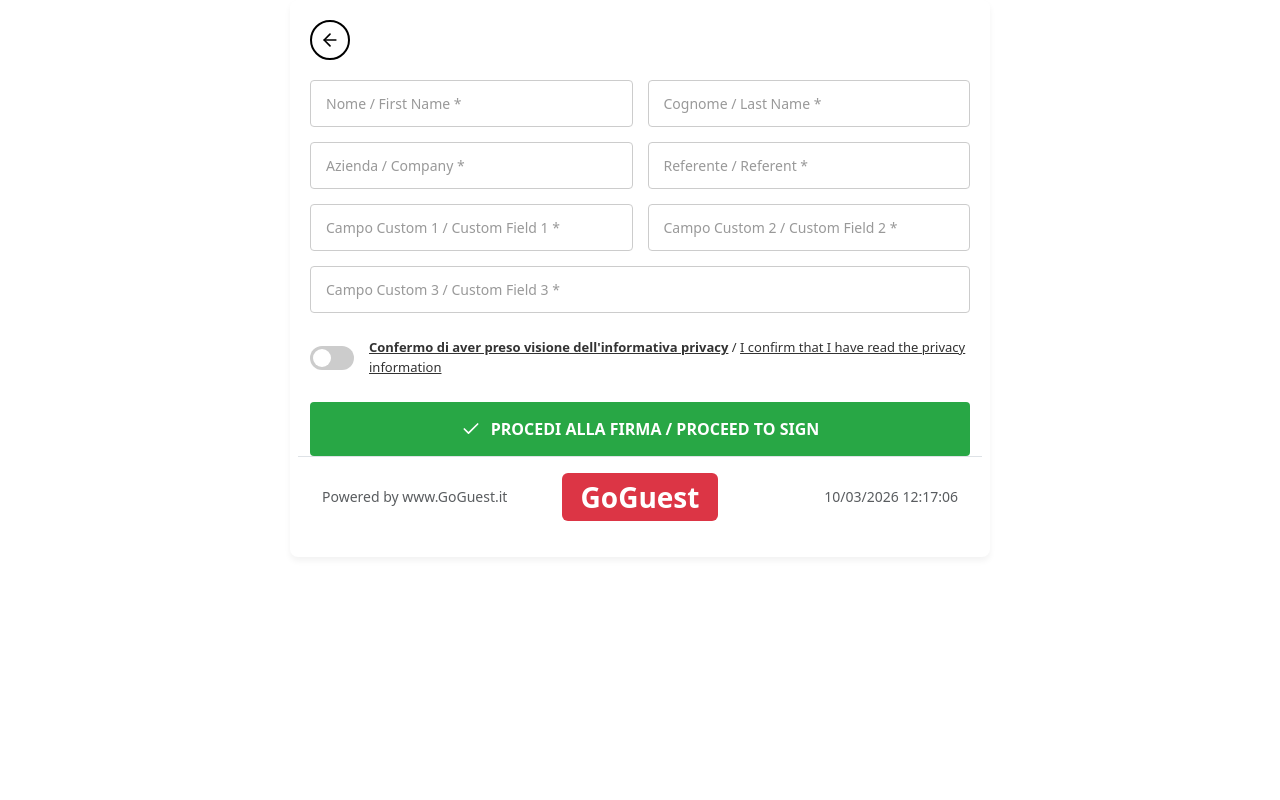
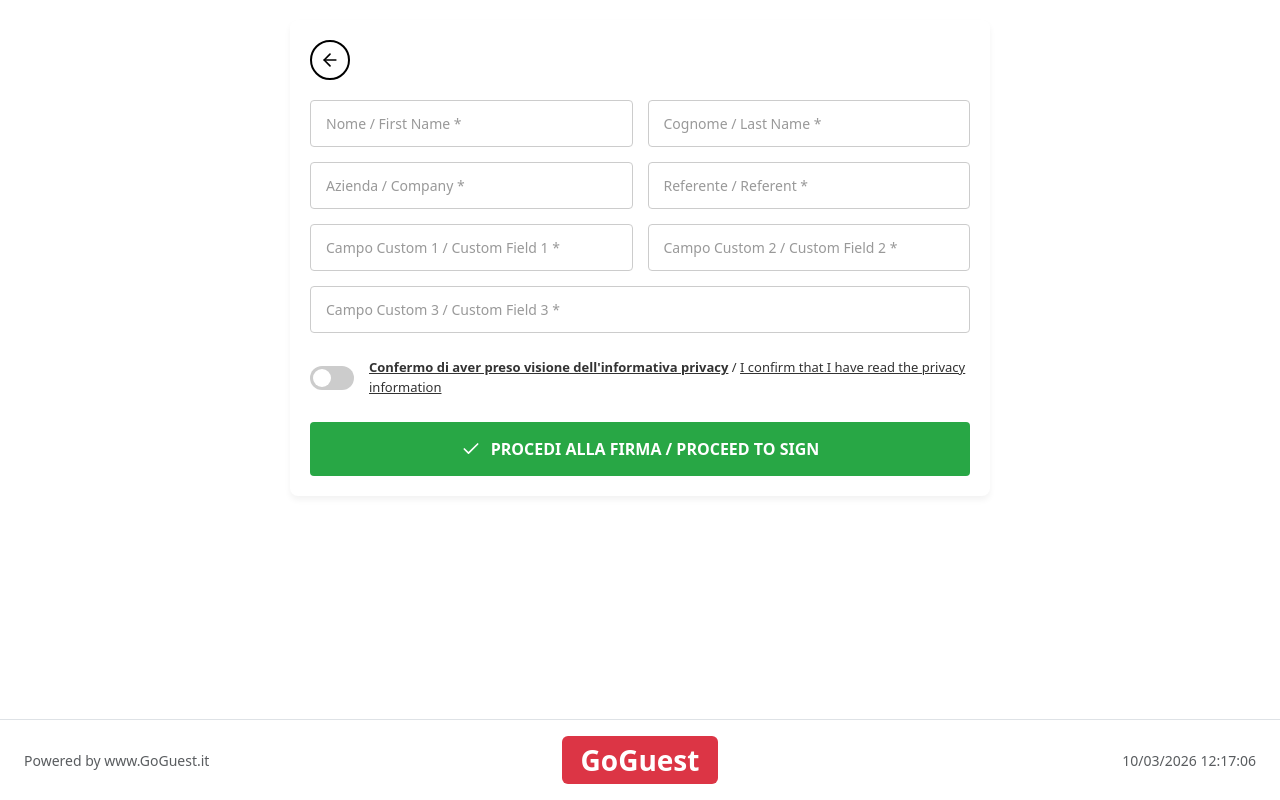
Before and after one commit to GPOI-2526-5E/GoGuest, an Angular app in the folder client/: page /entry in a window 1280 px wide. Built offline with nearby package versions, Linux system fonts and the light colour scheme.

Commit message:
abbellimento entry-form

```diff
--- a/client/src/app/features/auth/entry-form.component/entry-form.component.css
+++ b/client/src/app/features/auth/entry-form.component/entry-form.component.css
@@ -1,10 +1,27 @@
+html, body {
+    height: 100%;
+    margin: 0;
+}
+
+.main-wrapper {
+    display: flex;
+    flex-direction: column;
+    min-height: 100vh;
+}
+
+.content-area {
+    flex: 1;
+    /* Spinge il footer verso il basso */
+    padding: 20px;
+}
+
 .form-container {
     background-color: #ffffff;
     width: 100%;
     max-width: 700px;
     padding: 20px;
     border-radius: 8px;
-    box-shadow: 0 4px 6px rgba(0,0,0,0.05);
+    box-shadow: 0 4px 6px rgba(0, 0, 0, 0.05);
     margin: 0 auto;
 }
 
@@ -20,9 +37,11 @@
     justify-content: center;
     cursor: pointer;
     margin-bottom: 20px;
-    text-decoration: none; /* Rimuove la sottolineatura del link */
+    text-decoration: none;
+    /* Rimuove la sottolineatura del link */
     color: #000;
 }
+
 .back-button svg {
     width: 20px;
     height: 20px;
@@ -43,9 +62,11 @@ input[type="text"] {
     color: #333;
     outline: none;
 }
+
 input[type="text"]::placeholder {
     color: #999;
 }
+
 input[type="text"]:focus {
     border-color: #28a745;
 }
@@ -76,18 +97,24 @@ input[type="text"]:focus {
     height: 24px;
     flex-shrink: 0;
 }
+
 .toggle-switch input {
     opacity: 0;
     width: 0;
     height: 0;
 }
+
 .slider {
     position: absolute;
     cursor: pointer;
-    top: 0; left: 0; right: 0; bottom: 0;
+    top: 0;
+    left: 0;
+    right: 0;
+    bottom: 0;
     background-color: #ccc;
     transition: .4s;
 }
+
 .slider:before {
     position: absolute;
     content: "";
@@ -98,15 +125,19 @@ input[type="text"]:focus {
     background-color: white;
     transition: .4s;
 }
-input:checked + .slider {
+
+input:checked+.slider {
     background-color: #28a745;
 }
-input:checked + .slider:before {
+
+input:checked+.slider:before {
     transform: translateX(20px);
 }
+
 .slider.round {
     border-radius: 24px;
 }
+
 .slider.round:before {
     border-radius: 50%;
 }
@@ -127,9 +158,11 @@ input:checked + .slider:before {
     gap: 10px;
     transition: background-color 0.3s;
 }
+
 .submit-button:hover {
     background-color: #218838;
 }
+
 .submit-button svg {
     width: 20px;
     height: 20px;
--- a/client/src/app/features/auth/entry-form.component/entry-form.component.html
+++ b/client/src/app/features/auth/entry-form.component/entry-form.component.html
@@ -1,6 +1,9 @@
+<div class="main-wrapper">
+    <main class="content-area">
         <div class="form-container">
             <a href="javascript:history.back()" class="back-button" aria-label="Torna indietro">
-        <svg viewBox="0 0 24 24" fill="none" stroke="currentColor" stroke-width="2" stroke-linecap="round" stroke-linejoin="round">
+                <svg viewBox="0 0 24 24" fill="none" stroke="currentColor" stroke-width="2" stroke-linecap="round"
+                    stroke-linejoin="round">
                     <line x1="19" y1="12" x2="5" y2="12"></line>
                     <polyline points="12 19 5 12 12 5"></polyline>
                 </svg>
@@ -24,7 +27,8 @@
                 </div>
 
                 <div class="input-row">
-            <input type="text" name="custom3" class="full-width" placeholder="Campo Custom 3 / Custom Field 3 *" required>
+                    <input type="text" name="custom3" class="full-width" placeholder="Campo Custom 3 / Custom Field 3 *"
+                        required>
                 </div>
 
                 <div class="privacy-section">
@@ -33,20 +37,25 @@
                         <span class="slider round"></span>
                     </label>
                     <label class="privacy-text">
-                <strong><u>Confermo di aver preso visione dell'informativa privacy</u></strong> / <u>I confirm that I have read the privacy information</u>
+                        <strong><u>Confermo di aver preso visione dell'informativa privacy</u></strong> / <u>I confirm that I
+                            have read the privacy information</u>
                     </label>
                 </div>
 
                 <button type="submit" class="submit-button">
-            <svg viewBox="0 0 24 24" fill="none" stroke="currentColor" stroke-width="2" stroke-linecap="round" stroke-linejoin="round">
+                    <svg viewBox="0 0 24 24" fill="none" stroke="currentColor" stroke-width="2" stroke-linecap="round"
+                        stroke-linejoin="round">
                         <polyline points="20 6 9 17 4 12"></polyline>
                     </svg>
                     PROCEDI ALLA FIRMA / PROCEED TO SIGN
                 </button>
 
             </form>
+        </div>
+    </main>
 
-    <footer class="row py-3 bg-white border-top align-items-center">
+    <footer class="container-fluid py-3 bg-white border-top">
+        <div class="row align-items-center">
             <div class="col-4 ps-4 text-muted small">
                 Powered by www.GoGuest.it
             </div>
@@ -58,5 +67,6 @@
             <div class="col-4 text-end pe-4 text-muted small">
                 {{ currentTime$ | async | date:'dd/MM/yyyy HH:mm:ss' }}
             </div>
+        </div>
     </footer>
 </div>
--- a/client/src/app/features/auth/login.component/login.component.html
+++ b/client/src/app/features/auth/login.component/login.component.html
@@ -47,7 +47,7 @@
 
   <footer class="row py-3 bg-white border-top align-items-center">
     <div class="col-4 ps-4 text-muted small">
-      Powered by www.BullGang.it
+      Powered by www.GoGuest.it
     </div>
     <div class="col-4 text-center">
       <div class="fw-bold d-flex align-items-center justify-content-center">
```
Lines whose indentation alone changed are shown as unchanged.
